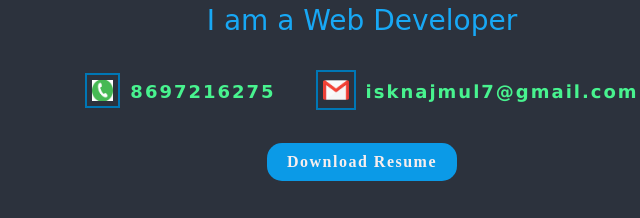
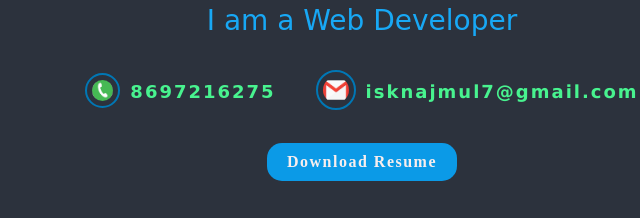
Before and after one commit to Najmul2000N/Najmul.portfolio., a plain HTML site: page index.html in a window 1280 px wide. Shown: the part 194-412 px from the top of the page, 68-708 px from the left. Drawn offline with Linux system fonts and the light colour scheme.

Commit message:
Update index.css

```diff
--- a/index.css
+++ b/index.css
@@ -130,11 +130,12 @@ nav > ul > li > a:hover {
   height: 35px;
   width: 35px;
 border:2px solid #0077b5;
+   border-radius: 50%;
 }
 .email > a > img {
   height: 40px;
   width: 40px;
-
+ border-radius: 50%;
   border:2px solid #0077b5;
 }
 .ph > a > img:hover {
```
